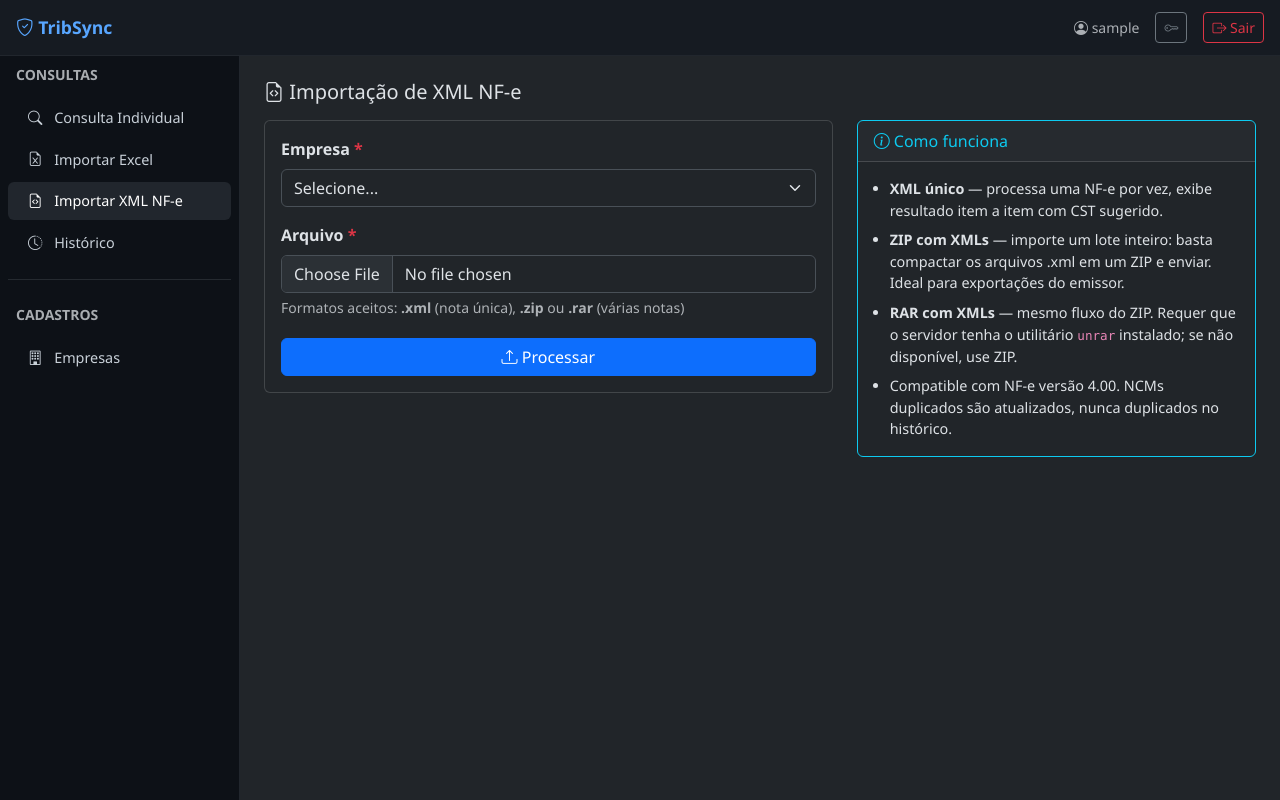
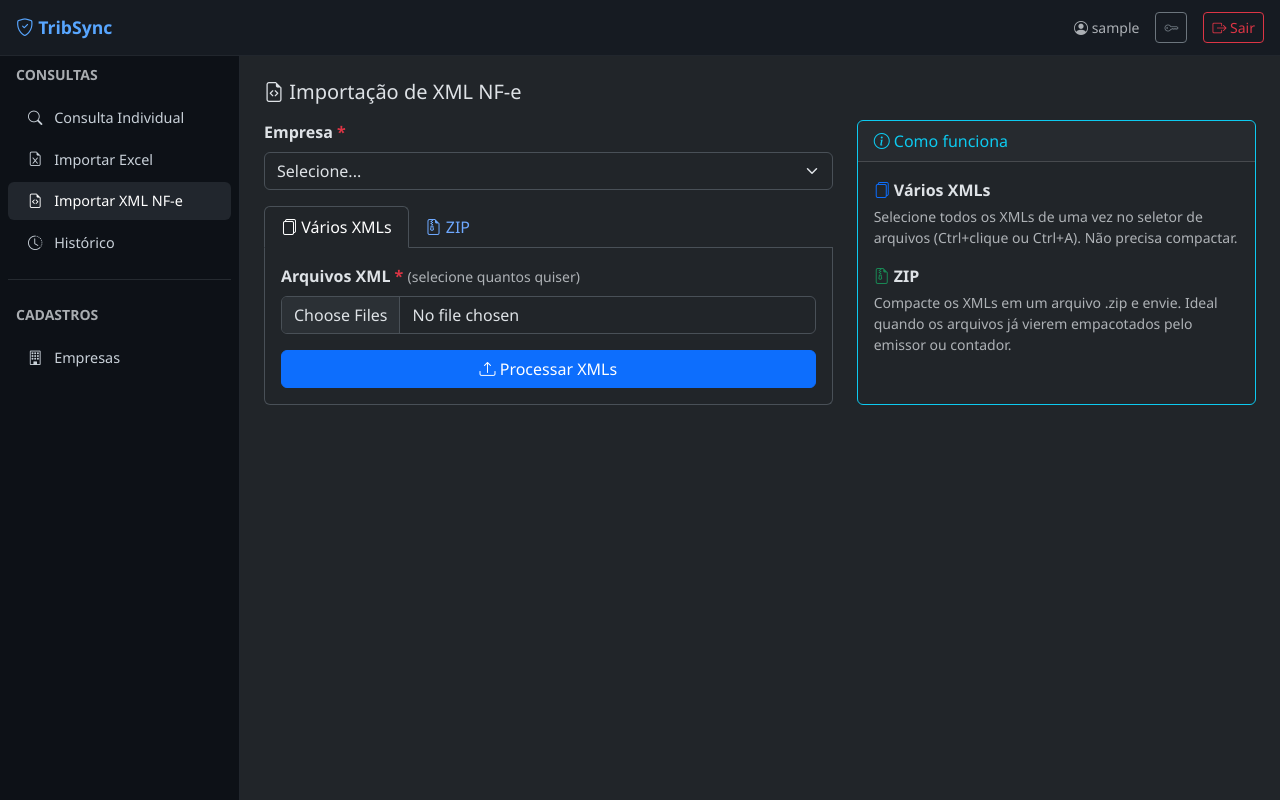
Before and after one commit to Patrickmot3/Auditor_tributario, a Flask app: page /consulta/lote/xml in a window 1280 px wide. Run offline with Flask 3, Linux system fonts and the light colour scheme; the visitor is signed in with stand-in values (Sample User, id 1); data that the repository does not hold is empty.

Commit message:
feat: seleção múltipla de XMLs + remoção do RAR
- Tela de importação com duas abas: "Vários XMLs" e "ZIP"
- Aba "Vários XMLs": input multiple, sem necessidade de compactar
- Rota lote_xml: modo 1 (getlist 'xmls') processa cada XML em memória;
  modo 2 (arquivo único) aceita .zip ou .xml
- RAR removido do fluxo (sem suporte no servidor Railway)
- Seletor de empresa sincronizado entre os dois formulários via JS

Co-Authored-By: Claude Sonnet 4.6 <noreply@anthropic.com>

```diff
--- a/app/routes/consulta.py
+++ b/app/routes/consulta.py
@@ -127,34 +127,82 @@ def lote_xml():
 
     if request.method == 'POST':
         empresa_id = request.form.get('empresa_id', type=int)
-        arquivo = request.files.get('arquivo')
-
-        if not empresa_id or not arquivo:
-            flash('Selecione a empresa e o arquivo.', 'warning')
+        if not empresa_id:
+            flash('Selecione uma empresa.', 'warning')
             return render_template('consulta/lote_xml.html', empresa=empresa, empresas=empresas)
 
         session['empresa_id'] = empresa_id
         empresa = db.session.get(Empresa, empresa_id)
-
         upload_dir = current_app.config.get('UPLOAD_FOLDER', 'uploads')
         os.makedirs(upload_dir, exist_ok=True)
 
-        nome_arquivo = arquivo.filename
+        from app.services.xml_processor import (
+            processar_xml_nfe, processar_lote_compactado, _processar_xml_bytes,
+        )
+
+        # ── Modo 1: múltiplos XMLs selecionados diretamente ──────────────────
+        arquivos_xml = request.files.getlist('xmls')
+        arquivos_xml = [f for f in arquivos_xml if f and f.filename.lower().endswith('.xml')]
+
+        if arquivos_xml:
+            total = ok = duplicados = erros = monofasicos = nao_monofasicos = inconsistencias = 0
+            notas = []
+            for arq in arquivos_xml:
+                conteudo = arq.read()
+                try:
+                    res = _processar_xml_bytes(conteudo, empresa_id)
+                except Exception as e:
+                    res = {'erro': str(e), 'total': 0, 'ok': 0, 'duplicados': 0,
+                           'erros': 1, 'monofasicos': 0, 'nao_monofasicos': 0,
+                           'inconsistencias': 0}
+                total           += res.get('total', 0)
+                ok              += res.get('ok', 0)
+                duplicados      += res.get('duplicados', 0)
+                erros           += res.get('erros', 0)
+                monofasicos     += res.get('monofasicos', 0)
+                nao_monofasicos += res.get('nao_monofasicos', 0)
+                inconsistencias += res.get('inconsistencias', 0)
+                notas.append({
+                    'arquivo': arq.filename,
+                    'ch_nfe': res.get('ch_nfe', ''),
+                    'razao_emitente': res.get('razao_emitente', ''),
+                    'cnpj_emitente': res.get('cnpj_emitente', ''),
+                    'data_emissao': res.get('data_emissao', ''),
+                    'total': res.get('total', 0),
+                    'monofasicos': res.get('monofasicos', 0),
+                    'inconsistencias': res.get('inconsistencias', 0),
+                    'erro': res.get('erro'),
+                })
+            relatorio = {
+                'arquivo_origem': f'{len(arquivos_xml)} arquivo(s) XML',
+                'total_arquivos': len(arquivos_xml),
+                'total': total, 'ok': ok, 'duplicados': duplicados, 'erros': erros,
+                'monofasicos': monofasicos, 'nao_monofasicos': nao_monofasicos,
+                'inconsistencias': inconsistencias, 'notas': notas,
+            }
+            return render_template('consulta/lote_relatorio.html',
+                                   empresa=empresa, relatorio=relatorio, tipo='xml_lote')
+
+        # ── Modo 2: ZIP (ou XML único) ────────────────────────────────────────
+        arquivo = request.files.get('arquivo')
+        if not arquivo or not arquivo.filename:
+            flash('Selecione os arquivos XML ou um ZIP.', 'warning')
+            return render_template('consulta/lote_xml.html', empresa=empresa, empresas=empresas)
+
+        nome_arquivo = os.path.basename(arquivo.filename)
         ext = nome_arquivo.rsplit('.', 1)[-1].lower() if '.' in nome_arquivo else ''
         caminho = os.path.join(upload_dir, nome_arquivo)
         arquivo.save(caminho)
 
         try:
             if ext == 'xml':
-                from app.services.xml_processor import processar_xml_nfe
                 relatorio = processar_xml_nfe(caminho, empresa_id)
                 tipo_rel = 'xml'
-            elif ext in ('zip', 'rar'):
-                from app.services.xml_processor import processar_lote_compactado
+            elif ext == 'zip':
                 relatorio = processar_lote_compactado(caminho, empresa_id, nome_arquivo)
                 tipo_rel = 'xml_lote'
             else:
-                flash('Formato não suportado. Envie um arquivo .xml, .zip ou .rar.', 'danger')
+                flash('Formato não suportado. Use XML(s) ou ZIP.', 'danger')
                 return render_template('consulta/lote_xml.html', empresa=empresa, empresas=empresas)
         finally:
             if os.path.exists(caminho):
--- a/app/templates/consulta/lote_xml.html
+++ b/app/templates/consulta/lote_xml.html
@@ -6,14 +6,11 @@
 
 <div class="row g-4">
   <div class="col-md-7">
-    <div class="card">
-      <div class="card-body">
-        <form method="POST" enctype="multipart/form-data">
-          <input type="hidden" name="csrf_token" value="{{ csrf_token() }}">
 
+    <!-- Seletor de empresa (compartilhado pelos dois modos) -->
     <div class="mb-3">
       <label class="form-label fw-semibold">Empresa <span class="text-danger">*</span></label>
-            <select name="empresa_id" class="form-select" required>
+      <select id="empresa_id_shared" class="form-select" required>
         <option value="">Selecione...</option>
         {% for e in empresas %}
           <option value="{{ e.id }}" {% if empresa and e.id == empresa.id %}selected{% endif %}>
@@ -23,53 +20,85 @@
       </select>
     </div>
 
-          <div class="mb-1">
-            <label class="form-label fw-semibold">Arquivo <span class="text-danger">*</span></label>
-            <input type="file" name="arquivo" id="arquivo" class="form-control"
-                   accept=".xml,.zip,.rar" required>
-            <div class="form-text" id="arquivo-hint">
-              Formatos aceitos: <strong>.xml</strong> (nota única),
-              <strong>.zip</strong> ou <strong>.rar</strong> (várias notas)
+    <!-- Abas -->
+    <ul class="nav nav-tabs mb-0" id="modoTabs" role="tablist">
+      <li class="nav-item">
+        <button class="nav-link active" data-bs-toggle="tab" data-bs-target="#tab-multiplos">
+          <i class="bi bi-files"></i> Vários XMLs
+        </button>
+      </li>
+      <li class="nav-item">
+        <button class="nav-link" data-bs-toggle="tab" data-bs-target="#tab-zip">
+          <i class="bi bi-file-earmark-zip"></i> ZIP
+        </button>
+      </li>
+    </ul>
+
+    <div class="tab-content border border-top-0 rounded-bottom p-3 bg-body">
+
+      <!-- ABA 1: múltiplos XMLs -->
+      <div class="tab-pane fade show active" id="tab-multiplos">
+        <form method="POST" enctype="multipart/form-data" id="form-multiplos">
+          <input type="hidden" name="csrf_token" value="{{ csrf_token() }}">
+          <input type="hidden" name="empresa_id" id="empresa_id_m">
+
+          <div class="mb-3">
+            <label class="form-label fw-semibold">
+              Arquivos XML <span class="text-danger">*</span>
+              <small class="text-muted fw-normal">(selecione quantos quiser)</small>
+            </label>
+            <input type="file" name="xmls" id="xmls-input" class="form-control"
+                   accept=".xml" multiple required>
+            <div id="xmls-preview" class="mt-2 text-muted small d-none">
+              <i class="bi bi-check-circle text-success"></i>
+              <span id="xmls-count"></span>
             </div>
           </div>
 
-          <!-- Preview dinâmico do arquivo selecionado -->
-          <div id="arquivo-preview" class="alert alert-secondary py-2 mt-2 d-none">
-            <i class="bi bi-file-earmark" id="arquivo-icone"></i>
-            <span id="arquivo-nome"></span>
-            <span class="badge ms-2" id="arquivo-badge"></span>
-          </div>
-
-          <button type="submit" class="btn btn-primary w-100 mt-3">
-            <i class="bi bi-upload"></i> Processar
+          <button type="submit" class="btn btn-primary w-100">
+            <i class="bi bi-upload"></i> Processar XMLs
           </button>
         </form>
       </div>
+
+      <!-- ABA 2: ZIP -->
+      <div class="tab-pane fade" id="tab-zip">
+        <form method="POST" enctype="multipart/form-data" id="form-zip">
+          <input type="hidden" name="csrf_token" value="{{ csrf_token() }}">
+          <input type="hidden" name="empresa_id" id="empresa_id_z">
+
+          <div class="mb-3">
+            <label class="form-label fw-semibold">
+              Arquivo ZIP <span class="text-danger">*</span>
+            </label>
+            <input type="file" name="arquivo" class="form-control"
+                   accept=".zip,.xml" required>
+            <div class="form-text">Aceita .zip (com vários XMLs dentro) ou um .xml único.</div>
           </div>
+
+          <button type="submit" class="btn btn-primary w-100">
+            <i class="bi bi-upload"></i> Processar ZIP
+          </button>
+        </form>
+      </div>
+
+    </div><!-- tab-content -->
   </div>
 
   <div class="col-md-5">
-    <div class="card border-info">
+    <div class="card border-info h-100">
       <div class="card-header text-info"><i class="bi bi-info-circle"></i> Como funciona</div>
       <div class="card-body">
-        <ul class="mb-0 ps-3" style="font-size:.9rem;">
-          <li class="mb-2">
-            <strong>XML único</strong> — processa uma NF-e por vez, exibe resultado
-            item a item com CST sugerido.
-          </li>
-          <li class="mb-2">
-            <strong>ZIP com XMLs</strong> — importe um lote inteiro: basta compactar
-            os arquivos .xml em um ZIP e enviar. Ideal para exportações do emissor.
-          </li>
-          <li class="mb-2">
-            <strong>RAR com XMLs</strong> — mesmo fluxo do ZIP. Requer que o servidor
-            tenha o utilitário <code>unrar</code> instalado; se não disponível, use ZIP.
-          </li>
-          <li>
-            Compatible com NF-e versão 4.00. NCMs duplicados são atualizados,
-            nunca duplicados no histórico.
-          </li>
-        </ul>
+        <p class="fw-semibold mb-1"><i class="bi bi-files text-primary"></i> Vários XMLs</p>
+        <p class="text-muted small mb-3">
+          Selecione todos os XMLs de uma vez no seletor de arquivos
+          (Ctrl+clique ou Ctrl+A). Não precisa compactar.
+        </p>
+        <p class="fw-semibold mb-1"><i class="bi bi-file-earmark-zip text-success"></i> ZIP</p>
+        <p class="text-muted small mb-0">
+          Compacte os XMLs em um arquivo .zip e envie. Ideal quando
+          os arquivos já vierem empacotados pelo emissor ou contador.
+        </p>
       </div>
     </div>
   </div>
@@ -78,26 +107,39 @@
 
 {% block extra_js %}
 <script>
-document.getElementById('arquivo').addEventListener('change', function () {
-  const file = this.files[0];
-  if (!file) return;
-  const preview  = document.getElementById('arquivo-preview');
-  const nomeEl   = document.getElementById('arquivo-nome');
-  const badgeEl  = document.getElementById('arquivo-badge');
-  const iconeEl  = document.getElementById('arquivo-icone');
+  // Sincroniza empresa_id nos dois formulários
+  const empresaSel = document.getElementById('empresa_id_shared');
+  empresaSel.addEventListener('change', () => {
+    document.getElementById('empresa_id_m').value = empresaSel.value;
+    document.getElementById('empresa_id_z').value = empresaSel.value;
+  });
+  // Inicializa com valor já selecionado
+  document.getElementById('empresa_id_m').value = empresaSel.value;
+  document.getElementById('empresa_id_z').value = empresaSel.value;
 
-  const ext = file.name.split('.').pop().toLowerCase();
-  const cfg = {
-    xml:  { icon: 'bi-file-earmark-code',    badge: 'XML único',     cls: 'bg-primary' },
-    zip:  { icon: 'bi-file-earmark-zip',     badge: 'Lote ZIP',      cls: 'bg-success' },
-    rar:  { icon: 'bi-file-earmark-zip-fill',badge: 'Lote RAR',      cls: 'bg-warning text-dark' },
-  }[ext] || { icon: 'bi-file-earmark', badge: ext.toUpperCase(), cls: 'bg-secondary' };
+  // Preview de quantidade de XMLs selecionados
+  document.getElementById('xmls-input').addEventListener('change', function () {
+    const preview = document.getElementById('xmls-preview');
+    const count   = document.getElementById('xmls-count');
+    if (this.files.length > 0) {
+      count.textContent = `${this.files.length} arquivo(s) selecionado(s)`;
+      preview.classList.remove('d-none');
+    } else {
+      preview.classList.add('d-none');
+    }
+  });
 
-  iconeEl.className = 'bi ' + cfg.icon + ' me-1';
-  nomeEl.textContent = file.name;
-  badgeEl.textContent = cfg.badge;
-  badgeEl.className = 'badge ms-2 ' + cfg.cls;
-  preview.classList.remove('d-none');
+  // Valida empresa antes de submeter qualquer form
+  ['form-multiplos', 'form-zip'].forEach(id => {
+    document.getElementById(id).addEventListener('submit', function (e) {
+      if (!empresaSel.value) {
+        e.preventDefault();
+        empresaSel.focus();
+        empresaSel.classList.add('is-invalid');
+      } else {
+        empresaSel.classList.remove('is-invalid');
+      }
+    });
   });
 </script>
 {% endblock %}
```
Lines whose indentation alone changed are shown as unchanged.
